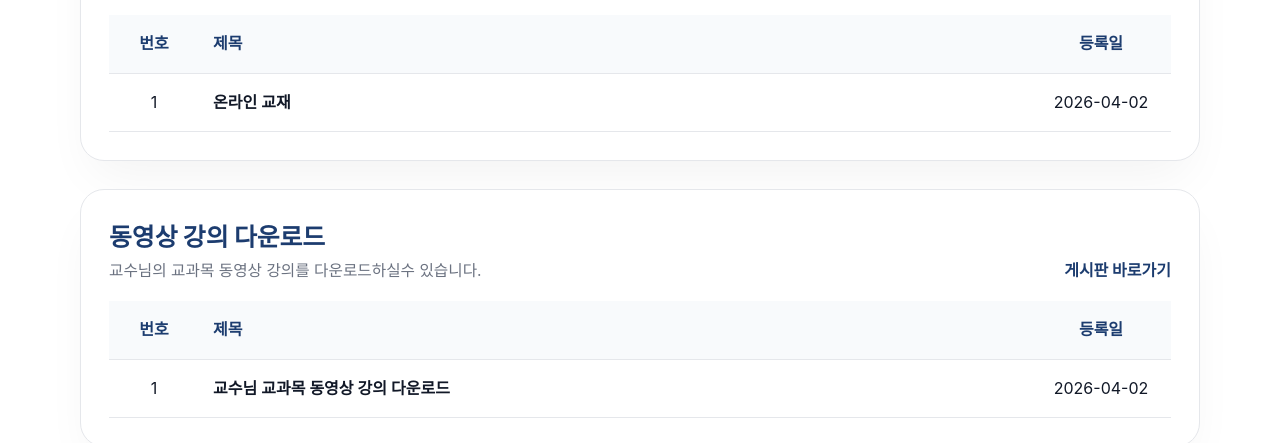
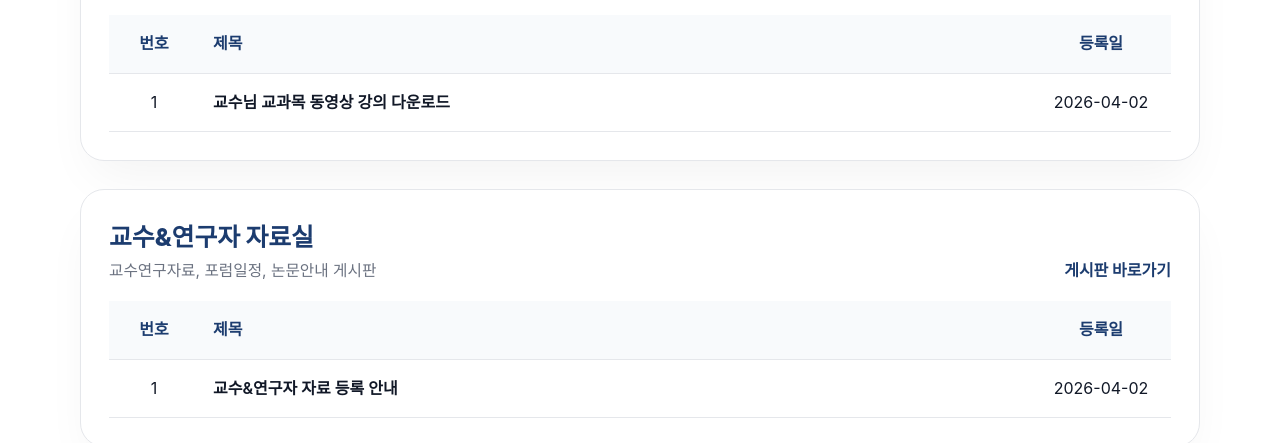
Before and after one commit to PeterKimCode/hyts_website, a plain HTML site: page online_service.html in a window 1280 px wide. Shown: the part 657-1100 px from the top of the page. Drawn offline with Linux system fonts and the light colour scheme; a web font is replaced by a local one.

Commit message:
Update online_service.html

```diff
--- a/online_service.html
+++ b/online_service.html
@@ -83,7 +83,6 @@
         <div class="page-header"><h2>온라인서비스</h2></div>
         <div class="container page-content-area shadow-sm">
             <div class="board-stack">
-                <section data-board-preview="online-lectures" data-limit="5"></section>
                 <section data-board-preview="student-portal" data-limit="5"></section>
                 <section data-board-preview="research-forum" data-limit="5"></section>
                 <section class="service-link-card">
```
